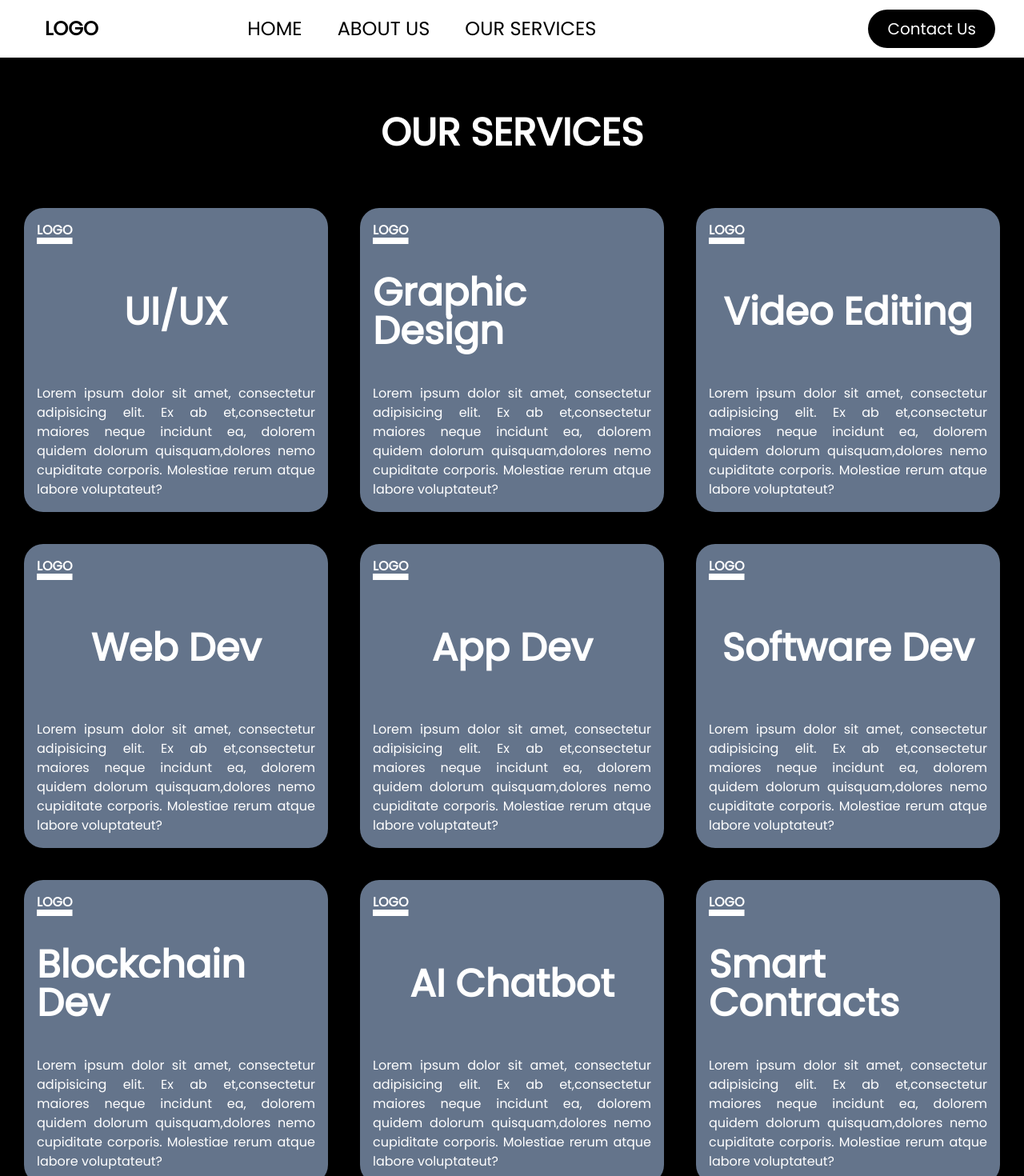
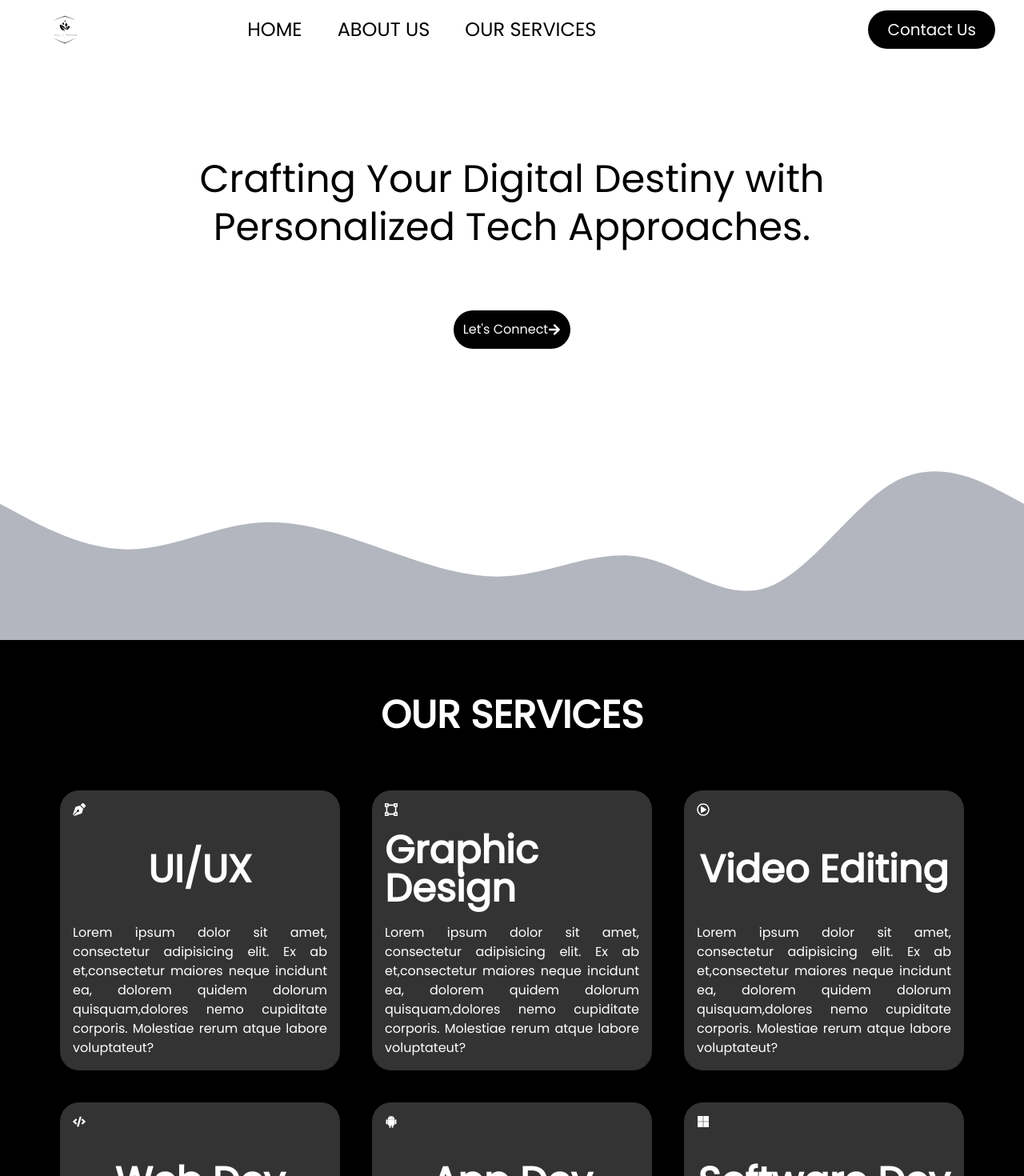
Before and after one commit to SuhasLingam/Agile-YANAM-Web, a React (Vite) app in the folder client/: page / in a window 1280 px wide. Shown: the top 1470 px of the page at 80% size. Built offline with nearby package versions, Linux system fonts and the light colour scheme.

Commit message:
Modified Navbar and Addded Icons

```diff
--- a/client/src/App.jsx
+++ b/client/src/App.jsx
@@ -7,7 +7,7 @@ function App() {
     <>
       <div>
         <Navbar />
-
+        <HomeBanner />
         <OurServices />
       </div>
     </>
--- a/client/src/components/Our Services/serviceCard.jsx
+++ b/client/src/components/Our Services/serviceCard.jsx
@@ -10,7 +10,9 @@ const serviceCard = ({ name, logo, text }) => {
   };
 
   return (
-    <div className={`flex w-[380px] p-4 rounded-3xl h-[380px] bg-slate-500 `}>
+    <div
+      className={`flex w-[350px] p-4 rounded-3xl h-[350px] bg-[#FFFFFF33] bg-opacity-10`}
+    >
       <div className="flex flex-col justify-between text-white">
         <div
           onMouseEnter={setMouseEnter}
--- a/client/src/components/Our Services/services.jsx
+++ b/client/src/components/Our Services/services.jsx
@@ -1,41 +1,44 @@
 import React from "react";
 import ServiceCard from "./serviceCard";
+import { FaPenNib, FaRegPlayCircle, FaCode, FaMicrosoft } from "react-icons/fa";
+import { SiMaterialdesignicons } from "react-icons/si";
+import { DiAndroid } from "react-icons/di";
 
 const ourServices = () => {
   const ServiceList = [
     {
       name: "UI/UX",
-      logo: "LOGO",
+      logo: <FaPenNib />,
       content:
         "Lorem ipsum dolor sit amet, consectetur adipisicing elit. Ex ab et,consectetur maiores neque incidunt ea, dolorem quidem dolorum quisquam,dolores nemo cupiditate corporis. Molestiae rerum atque labore voluptateut?",
     },
     {
       name: "Graphic Design",
-      logo: "LOGO",
+      logo: <SiMaterialdesignicons />,
       content:
         "Lorem ipsum dolor sit amet, consectetur adipisicing elit. Ex ab et,consectetur maiores neque incidunt ea, dolorem quidem dolorum quisquam,dolores nemo cupiditate corporis. Molestiae rerum atque labore voluptateut?",
     },
     {
       name: "Video Editing",
-      logo: "LOGO",
+      logo: <FaRegPlayCircle />,
       content:
         "Lorem ipsum dolor sit amet, consectetur adipisicing elit. Ex ab et,consectetur maiores neque incidunt ea, dolorem quidem dolorum quisquam,dolores nemo cupiditate corporis. Molestiae rerum atque labore voluptateut?",
     },
     {
       name: "Web Dev",
-      logo: "LOGO",
+      logo: <FaCode />,
       content:
         "Lorem ipsum dolor sit amet, consectetur adipisicing elit. Ex ab et,consectetur maiores neque incidunt ea, dolorem quidem dolorum quisquam,dolores nemo cupiditate corporis. Molestiae rerum atque labore voluptateut?",
     },
     {
       name: "App Dev",
-      logo: "LOGO",
+      logo: <DiAndroid />,
       content:
         "Lorem ipsum dolor sit amet, consectetur adipisicing elit. Ex ab et,consectetur maiores neque incidunt ea, dolorem quidem dolorum quisquam,dolores nemo cupiditate corporis. Molestiae rerum atque labore voluptateut?",
     },
     {
       name: "Software Dev",
-      logo: "LOGO",
+      logo: <FaMicrosoft />,
       content:
         "Lorem ipsum dolor sit amet, consectetur adipisicing elit. Ex ab et,consectetur maiores neque incidunt ea, dolorem quidem dolorum quisquam,dolores nemo cupiditate corporis. Molestiae rerum atque labore voluptateut?",
     },
--- a/client/src/components/home/homeBanner.jsx
+++ b/client/src/components/home/homeBanner.jsx
@@ -3,10 +3,8 @@ import { FaArrowRight } from "react-icons/fa";
 
 const homeBanner = () => {
   return (
-    <div>
-      <div className="flex-col w-full h-full mt-[160px] md:mt-[120px] space-y-[80px] md:space-y-[100px] font-[700] flex items-center font-poppins ">
-        {/** Header */}
-        <div>
+    <div className="font-poppins md:pt-[200px] flex flex-col items-center justify-between w-full h-screen">
+      <div className="space-y-3">
         <p className="md:text-5xl flex items-center justify-center text-2xl text-justify">
           Crafting Your Digital Destiny with
         </p>
@@ -14,17 +12,12 @@ const homeBanner = () => {
           Personalized Tech Approaches.
         </p>
       </div>
-        {/** Button */}
-        <div className=" flex items-center justify-center">
-          <a className="md:p-4 md:gap-3 md:px-8 flex flex-row items-center justify-center p-3 px-5 text-white bg-black rounded-full">
+      <div className="flex items-center justify-center">
+        <a className="flex flex-row items-center justify-center p-3 text-white bg-black rounded-full">
           Let's Connect <FaArrowRight />
         </a>
       </div>
-        <svg
-          className="h-fit absolute bottom-0"
-          xmlns="http://www.w3.org/2000/svg"
-          viewBox="0 0 1440 320"
-        >
+      <svg xmlns="http://www.w3.org/2000/svg" viewBox="0 0 1440 320">
         <path
           fill="#B3B6BE"
           fill-opacity="1"
@@ -32,7 +25,6 @@ const homeBanner = () => {
         ></path>
       </svg>
     </div>
-    </div>
   );
 };
 
--- a/client/src/components/navbar.jsx
+++ b/client/src/components/navbar.jsx
@@ -1,6 +1,7 @@
 import React, { useState } from "react";
 import { HiMenu } from "react-icons/hi";
 import { IoClose } from "react-icons/io5";
+import Logo from "../assets/logo.png";
 
 const navbar = () => {
   const [navStatus, setNavStatus] = useState(false);
@@ -13,12 +14,18 @@ const navbar = () => {
 
   return (
     <div
-      className={`flex font-poppins md:p-3 md:w-full p-4 md:h-max md:text-2xl justify-between items-center`}
+      className={`flex fixed bg-white top-0 font-poppins md:p-3 md:w-full p-4 md:h-max md:text-2xl justify-between items-center`}
     >
       {/** Logo */}
 
-      <div className="md:font-extrabold font-extrabold ml-4 text-2xl md:ml-11">
-        LOGO
+      <div className="md:font-extrabold md:ml-11 ml-4 text-2xl font-extrabold">
+        <img
+          className="aspect-auto"
+          width={50}
+          height={50}
+          src={Logo}
+          alt="Logo"
+        />
       </div>
 
       {/** Nav Items */}
@@ -52,7 +59,7 @@ const navbar = () => {
 
       {/** Responsive Nav Menu*/}
 
-      <div className="flex justify-center md:hidden items-centers-">
+      <div className="md:hidden items-centers- flex justify-center">
         <button
           className="mr-2"
           onClick={() => {
--- a/client/src/index.css
+++ b/client/src/index.css
@@ -11,7 +11,7 @@
 }
 
 *::-webkit-scrollbar-thumb {
-    background-color: #d96f61;
+    background-color: #7cdcff;
     border-radius: 14px;
     border: 3px solid var(--primary);
 }
```
Also changed, not shown: client/src/assets/logo.jpg (added), client/src/assets/logo.png (added). Lines whose indentation alone changed are shown as unchanged.
